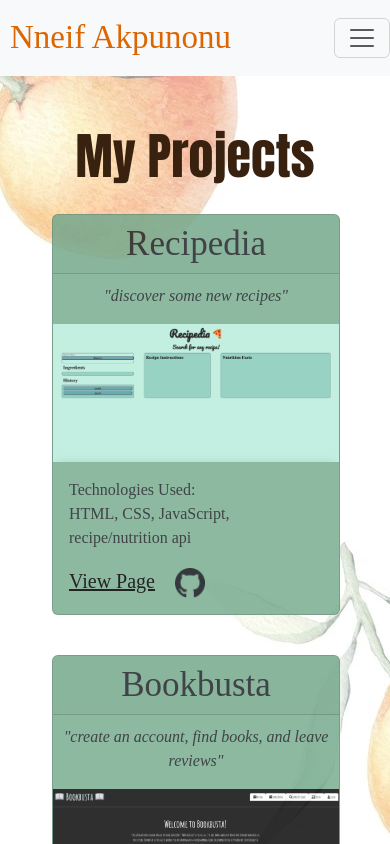
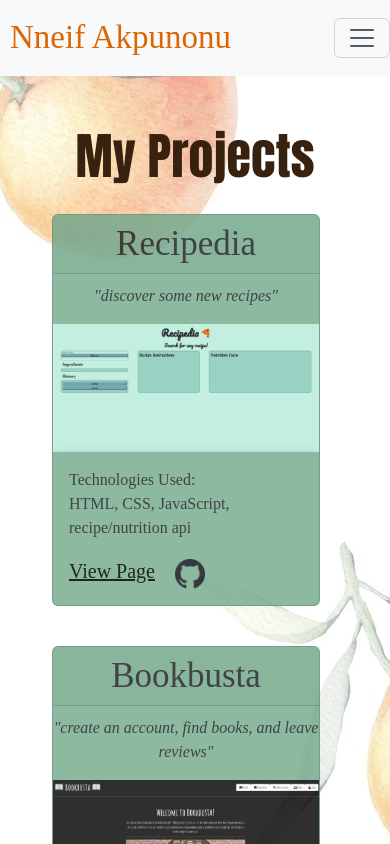
Before and after one commit to Nneifem/react-portfolio, a React (Vite) app: page /project in a window 390 px wide. Built offline with nearby package versions, Linux system fonts and the light colour scheme.

Commit message:
aligning project card in mobile size

```diff
--- a/src/pages/style/UI.css
+++ b/src/pages/style/UI.css
@@ -13,3 +13,9 @@ a.web-link {
 a.web-link:hover {
     color:#01796f;
   }
+
+  @media screen and (max-width: 768px){
+    .card {
+        margin-right: 40px;
+    }
+}
```
